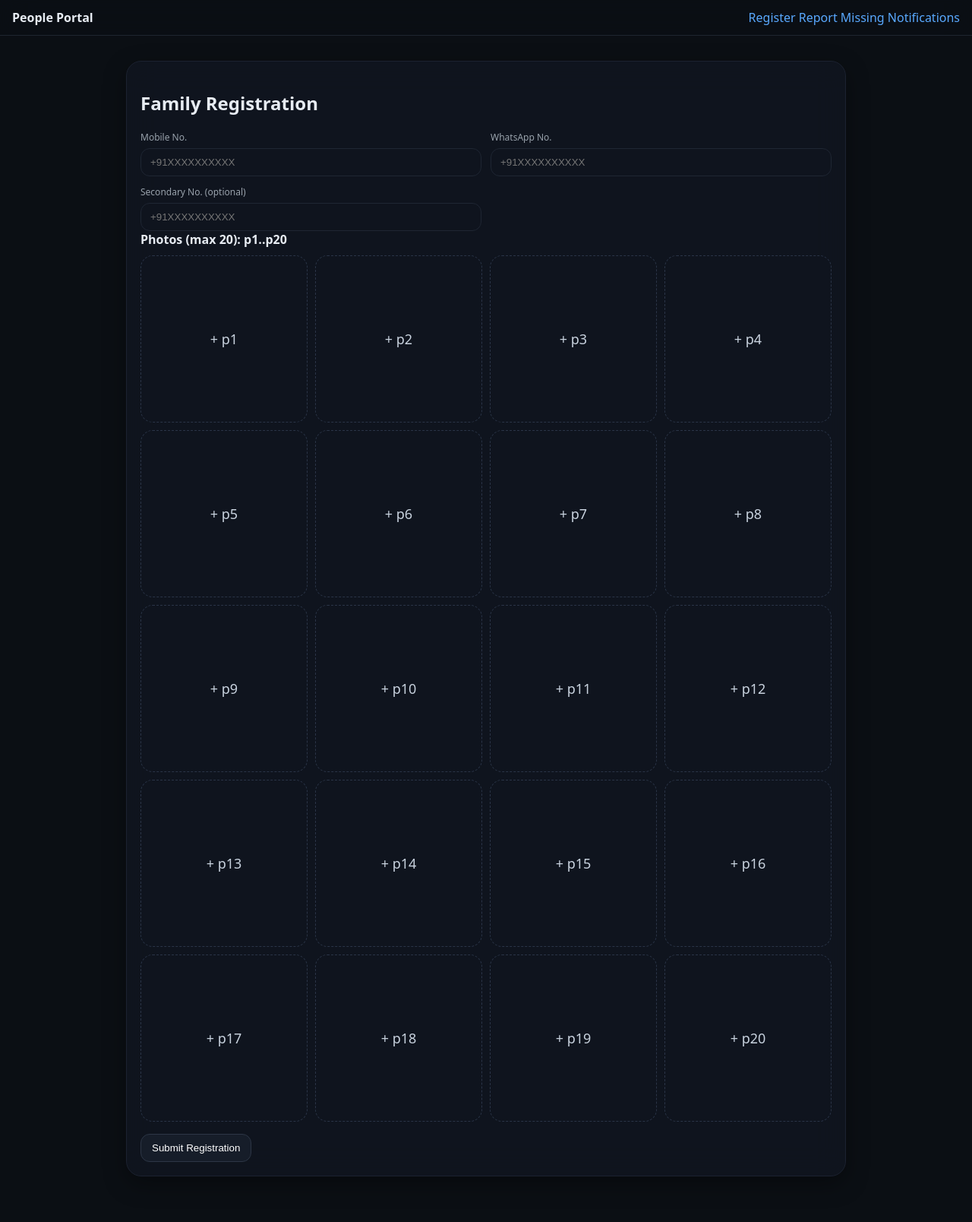
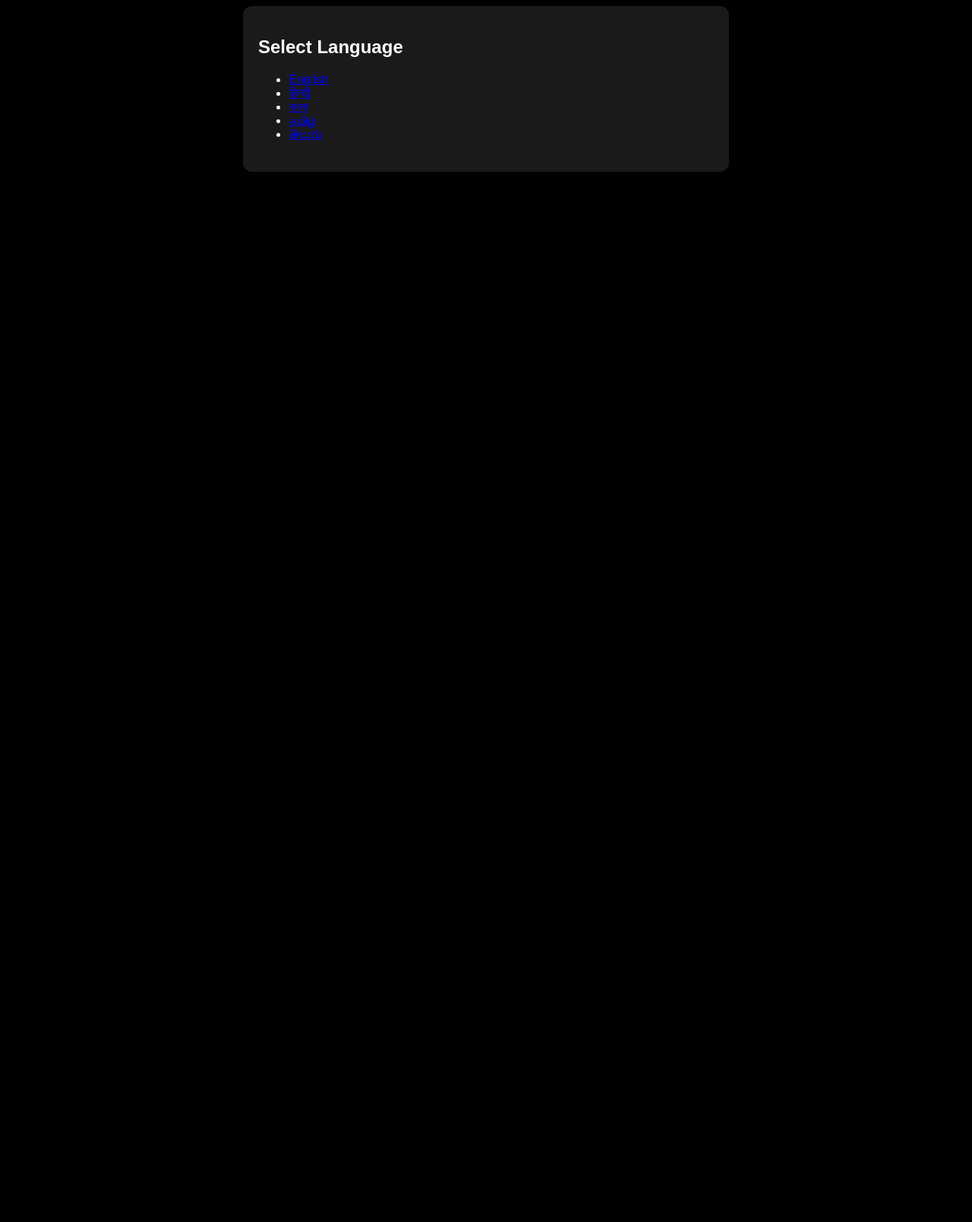
Before and after one commit to Noir3144/people_registration_r2_thumbs, a Flask app: page / in a window 1280 px wide. Shown: the whole page at 76% size. After the commit the page ends 226 px from the top, so only its background shows below. Run offline with Flask 3, Linux system fonts and the light colour scheme.

Commit message:
new file:   .env.example 	deleted:    README.md 	modified:   app.py 	modified:   requirements.txt 	modified:   static/script.js 	modified:   static/style.css 	modified:   templates/base.html 	new file:   templates/board.html 	modified:   templates/index.html 	new file:   templates/language.html 	modified:   templates/report.html

```diff
--- a/app.py
+++ b/app.py
@@ -1,128 +1,111 @@
-
 import os
-from flask import Flask, render_template, request, redirect, url_for, jsonify
 import boto3
-from botocore.config import Config
-from werkzeug.utils import secure_filename
+from flask import Flask, render_template, request, redirect, url_for, session
+from twilio.rest import Client
+from datetime import datetime
 
 app = Flask(__name__)
+app.secret_key = os.getenv("SECRET_KEY", "devkey")
 
-# --- S3 Client Setup (Cloudflare R2 / AWS S3 compatible) ---
+# --- Cloudflare R2 setup ---
 s3 = boto3.client(
     "s3",
     endpoint_url=os.getenv("S3_ENDPOINT"),
     aws_access_key_id=os.getenv("S3_KEY"),
     aws_secret_access_key=os.getenv("S3_SECRET"),
-    region_name=os.getenv("S3_REGION","auto"),
-    config=Config(signature_version="s3v4")
+    region_name=os.getenv("S3_REGION", "auto"),
 )
-BUCKET = os.getenv("S3_BUCKET")
-URL_EXPIRY = int(os.getenv("S3_URL_EXPIRY", "3600"))  # seconds
+BUCKET = os.getenv("S3_BUCKET", "people-registration")
 
-MAX_PICS = 20
-VALID_EXTS = {".jpg", ".jpeg", ".png", ".webp"}
+# --- Twilio setup ---
+twilio_sid = os.getenv("TWILIO_SID")
+twilio_auth = os.getenv("TWILIO_AUTH")
+twilio_whatsapp = os.getenv("TWILIO_WHATSAPP")
+twilio_client = Client(twilio_sid, twilio_auth)
 
-def safe_ext(filename):
-    ext = os.path.splitext(filename)[1].lower()
-    return ext if ext in VALID_EXTS else ".jpeg"
+SITE_URL = os.getenv("SITE_URL", "https://people-registration-r2-thumbs.onrender.com")
 
-def save_to_s3(file, folder, filename):
-    key = f"{folder}/{filename}"
-    s3.upload_fileobj(file, BUCKET, key)
-    return key
+# ---------------- Routes ----------------
+@app.route("/")
+def language():
+    return render_template("language.html")
 
-def presign(key):
-    return s3.generate_presigned_url(
-        "get_object",
-        Params={"Bucket": BUCKET, "Key": key},
-        ExpiresIn=URL_EXPIRY
-    )
+@app.route("/set_language/<lang>")
+def set_language(lang):
+    session["lang"] = lang
+    return redirect(url_for("index"))
 
-@app.route('/')
+@app.route("/index")
 def index():
-    return render_template("index.html")
+    return render_template("index.html", lang=session.get("lang", "English"))
 
-@app.route('/register', methods=['POST'])
+@app.route("/register", methods=["POST"])
 def register():
-    phone = (request.form.get('phone') or '').strip()
-    whatsapp = (request.form.get('whatsapp') or '').strip()
-    secondary = (request.form.get('secondary') or '').strip()
+    mobile = request.form.get("mobile")
+    whatsapp = request.form.get("whatsapp")
+    secondary = request.form.get("secondary")
+    folder = f"Registration/{mobile}/"
 
-    photos = request.files.getlist("family_photos")
+    # Save up to 20 uploaded photos
+    for i in range(1, 21):
+        file = request.files.get(f"photo{i}")
+        if file and file.filename:
+            ext = file.filename.rsplit(".", 1)[-1].lower()
+            filename = f"p{i}.{ext}"
+            key = folder + filename
+            s3.upload_fileobj(file, BUCKET, key)
 
-    # Enforce max 20 and rename to p1..p20 preserving/normalizing extension
-    for idx, f in enumerate(photos[:MAX_PICS], start=1):
-        if not f or not getattr(f, "filename", ""):
-            continue
-        ext = safe_ext(f.filename)
-        filename = f"p{idx}{ext}"
-        save_to_s3(f, f"Registration/{phone}", filename)
+    # Send WhatsApp confirmation
+    try:
+        twilio_client.messages.create(
+            from_=twilio_whatsapp,
+            body=f"✅ Registration successful!\nReopen portal: {SITE_URL}",
+            to=f"whatsapp:+91{whatsapp}"
+        )
+    except Exception as e:
+        print("Twilio error:", e)
 
-    return redirect(url_for('index'))
+    return "✅ Registration successful!"
 
-@app.route('/report', methods=['GET','POST'])
+@app.route("/report", methods=["GET", "POST"])
 def report():
-    if request.method == 'POST':
-        phone = (request.form.get('phone') or '').strip()
-        whatsapp = (request.form.get('whatsapp') or '').strip()
-        missing_code = (request.form.get('missing_code') or '').strip().lower()  # e.g., p2
-        desc = (request.form.get('description') or '')
+    if request.method == "POST":
+        mobile = request.form.get("mobile")
+        whatsapp = request.form.get("whatsapp")
+        member_code = request.form.get("missing")
+        desc = request.form.get("desc", "")
 
-        # Try possible extensions (we saved normalized but allow any valid ext)
-        src_key = None
-        for ext in [".jpeg", ".jpg", ".png", ".webp"]:
-            candidate = f"Registration/{phone}/{missing_code}{ext}"
-            try:
-                s3.head_object(Bucket=BUCKET, Key=candidate)
-                src_key = candidate
-                break
-            except Exception:
-                continue
+        src_key = f"Registration/{mobile}/{member_code}.jpg"
+        dst_folder = f"Missing/{mobile}/"
+        dst_key = dst_folder + f"{member_code}.jpg"
+        txt_key = dst_folder + f"{member_code}.txt"
 
-        if not src_key:
-            # fall back: assume .jpeg
-            src_key = f"Registration/{phone}/{missing_code}.jpeg"
+        # Copy the missing member photo to Missing/
+        try:
+            s3.copy_object(Bucket=BUCKET, CopySource={"Bucket": BUCKET, "Key": src_key}, Key=dst_key)
+            s3.put_object(Bucket=BUCKET, Key=txt_key, Body=desc.encode("utf-8"))
+        except Exception as e:
+            return f"Error: {e}"
 
-        dst_key = f"MissingReport/{phone}/{missing_code}.jpeg"
-        copy_source = {'Bucket': BUCKET, 'Key': src_key}
-        s3.copy(copy_source, BUCKET, dst_key)
-
-        if desc:
-            s3.put_object(Bucket=BUCKET, Key=f"MissingReport/{phone}/{missing_code}.txt", Body=desc.encode())
-
-        return redirect(url_for('index'))
+        return "🚨 Missing report filed!"
     return render_template("report.html")
 
-@app.route('/notifications')
-def notifications():
-    prefix = "MissingReport/"
-    items = []
-    continuation = None
-    while True:
-        kwargs = dict(Bucket=BUCKET, Prefix=prefix, MaxKeys=1000)
-        if continuation:
-            kwargs["ContinuationToken"] = continuation
-        resp = s3.list_objects_v2(**kwargs)
-        for obj in resp.get('Contents', []):
-            key = obj['Key']
-            if key.lower().endswith(('.jpg', '.jpeg', '.png', '.webp')):
-                parts = key.split("/")
-                if len(parts) >= 3:
-                    phone = parts[1]
-                    filename = parts[2]
-                    items.append({
-                        "phone": phone,
-                        "file": filename,
-                        "timestamp": obj['LastModified'].isoformat(),
-                        "url": presign(key)
-                    })
-        if resp.get("IsTruncated"):
-            continuation = resp.get("NextContinuationToken")
-        else:
-            break
-    # Newest first
-    items.sort(key=lambda x: x["timestamp"], reverse=True)
-    return jsonify(items)
+@app.route("/board")
+def board():
+    reports = []
+    try:
+        response = s3.list_objects_v2(Bucket=BUCKET, Prefix="Missing/")
+        if "Contents" in response:
+            for obj in response["Contents"]:
+                if obj["Key"].endswith(".txt"):
+                    phone = obj["Key"].split("/")[1]
+                    member_code = obj["Key"].split("/")[-1].replace(".txt", "")
+                    desc = s3.get_object(Bucket=BUCKET, Key=obj["Key"])["Body"].read().decode("utf-8")
+                    reports.append({"phone": phone, "code": member_code, "desc": desc})
+    except Exception as e:
+        print("Board error:", e)
+
+    return render_template("board.html", reports=reports)
 
 if __name__ == "__main__":
     app.run(host="0.0.0.0", port=5000)
--- a/requirements.txt
+++ b/requirements.txt
@@ -1,3 +1,4 @@
 Flask>=3.0
 boto3>=1.34
 gunicorn>=21.0
+twilio>=9.0
--- a/static/script.js
+++ b/static/script.js
@@ -1,140 +1,60 @@
+document.addEventListener("DOMContentLoaded", () => {
+  const photoSlots = document.getElementById("photoSlots");
+  const addPhotoBtn = document.getElementById("addPhoto");
+  let photoCount = 0;
+  const maxPhotos = 20;
 
-// ====== NOTIFICATIONS (with thumbnails) ======
-const Notif = (() => {
-  function fetchAndShow(listEl){
-    fetch('/notifications')
-      .then(r => r.json())
-      .then(data => {
-        listEl.innerHTML = '';
-        if (!data.length){
-          listEl.innerHTML = '<div class="muted">No notifications yet.</div>';
-          return;
-        }
-        data.forEach(item => {
-          const card = document.createElement('div');
-          card.className = 'thumb';
-          card.innerHTML = `
-            <img src="${item.url}" alt="${item.file}"/>
-            <div class="meta">
-              <div class="phone">${item.phone}</div>
-              <div class="file">${item.file}</div>
-              <div class="file" style="font-size:11px">${new Date(item.timestamp).toLocaleString()}</div>
-            </div>
-          `;
-          listEl.appendChild(card);
-        });
-      })
-      .catch(err => {
-        listEl.innerHTML = '<div class="muted">Failed to load notifications.</div>';
-        console.error(err);
-      });
-  }
-  function bind(){
-    const btn = document.getElementById('notif-btn');
-    const modal = document.getElementById('notif-modal');
-    const list = document.getElementById('notif-list');
-    const close = document.getElementById('close-notif');
-    if (!btn || !modal) return;
-    btn.addEventListener('click', (e)=>{ e.preventDefault(); modal.classList.remove('hidden'); fetchAndShow(list); });
-    close.addEventListener('click', ()=> modal.classList.add('hidden'));
-    modal.addEventListener('click', (ev)=>{ if (ev.target === modal) modal.classList.add('hidden'); });
-  }
-  return { init: bind };
-})();
+  function addPhotoSlot() {
+    if (photoCount >= maxPhotos) return;
+    photoCount++;
 
-// ====== Image Capture for Registration ======
-let cameraInput;
-const RegForm = (() => {
-  const MAX = 20;
-  let container;
-  let captured = new Array(MAX);
+    const slot = document.createElement("div");
+    slot.className = "photo-slot";
 
-  function createSlot(i, file){
-    const slot = document.createElement('div');
-    slot.className = 'slot';
-    slot.dataset.index = i;
-    if (file){
-      const url = URL.createObjectURL(file);
-      slot.innerHTML = `<img src="${url}"><span class="tag">p${i}</span>`;
-      const actions = document.createElement('div');
-      actions.className = 'slot-actions';
-      const remove = document.createElement('button'); remove.className='small-btn'; remove.textContent='Remove';
-      remove.addEventListener('click', (e)=>{ e.stopPropagation(); captured[i-1]=undefined; render(); });
-      const retake = document.createElement('button'); retake.className='small-btn'; retake.textContent='Retake';
-      retake.addEventListener('click', (e)=>{ e.stopPropagation(); openCamera(slot); });
-      actions.appendChild(remove); actions.appendChild(retake);
-      slot.appendChild(actions);
-    } else {
-      slot.classList.add('slot-empty');
-      slot.innerHTML = `<div class="plus">+ p${i}</div>`;
-      slot.addEventListener('click', ()=> openCamera(slot));
-    }
-    return slot;
+    const label = document.createElement("label");
+    label.textContent = `Photo p${photoCount}`;
+
+    const input = document.createElement("input");
+    input.type = "file";
+    input.name = `photo${photoCount}`;
+    input.accept = "image/*";
+    input.capture = "environment";
+
+    const imgPreview = document.createElement("img");
+    imgPreview.style.maxWidth = "100%";
+    imgPreview.style.display = "none";
+
+    const removeBtn = document.createElement("button");
+    removeBtn.type = "button";
+    removeBtn.textContent = "Remove";
+    removeBtn.style.display = "none";
+
+    input.addEventListener("change", () => {
+      if (input.files && input.files[0]) {
+        const reader = new FileReader();
+        reader.onload = e => {
+          imgPreview.src = e.target.result;
+          imgPreview.style.display = "block";
+          removeBtn.style.display = "block";
+        };
+        reader.readAsDataURL(input.files[0]);
+      }
+    });
+
+    removeBtn.addEventListener("click", () => {
+      slot.remove();
+      photoCount--;
+    });
+
+    slot.appendChild(label);
+    slot.appendChild(input);
+    slot.appendChild(imgPreview);
+    slot.appendChild(removeBtn);
+
+    photoSlots.appendChild(slot);
   }
 
-  function openCamera(slot){
-    if (!cameraInput){
-      cameraInput = document.createElement('input');
-      cameraInput.type = 'file';
-      cameraInput.accept = 'image/*';
-      cameraInput.capture = 'environment';
-      cameraInput.style.display = 'none';
-      document.body.appendChild(cameraInput);
-    }
-    const idx = parseInt(slot.dataset.index,10);
-    cameraInput.onchange = () => {
-      const f = cameraInput.files && cameraInput.files[0];
-      if (!f) return;
-      captured[idx-1] = f;
-      cameraInput.value = '';
-      render();
-    };
-    cameraInput.click();
-  }
+  addPhotoBtn.addEventListener("click", addPhotoSlot);
 
-  function render(){
-    container.innerHTML = '';
-    for (let i=1;i<=MAX;i++){
-      container.appendChild(createSlot(i, captured[i-1]));
-    }
-  }
-
-  function bindSubmit(){
-    const form = document.getElementById('reg-form');
-    form.addEventListener('submit', (e)=>{
-      e.preventDefault();
-      const fd = new FormData(form);
-      let any = false;
-      for (let i=0;i<MAX;i++){
-        const f = captured[i];
-        if (f){
-          any = True;
-          const ext = (f.name.split('.').pop() || 'jpeg').toLowerCase();
-          const filename = `p${i+1}.${ext}`;
-          fd.append('family_photos', new File([f], filename, {type: f.type || 'image/jpeg'}), filename);
-        }
-      }
-      if (!any){
-        alert('Please add at least one photo.');
-        return;
-      }
-      fetch(form.action, { method:'POST', body: fd })
-        .then(r => { if (r.redirected) window.location = r.url; else return r.text().then(alert); })
-        .catch(err => alert('Upload failed: ' + err));
-    });
-  }
-
-  function init(){
-    container = document.getElementById('camera-slots');
-    if (!container) return;
-    render();
-    bindSubmit();
-  }
-
-  return { init };
-})();
-
-document.addEventListener('DOMContentLoaded', ()=>{
-  Notif.init();
-  RegForm.init();
+  addPhotoSlot(); // first slot
 });
--- a/static/style.css
+++ b/static/style.css
@@ -1,38 +1,3 @@
-
-:root { --bg:#0b0f14; --card:#121823cc; --text:#e7ecf3; --muted:#9aa3ad; --accent:#5aa9ff; }
-*{box-sizing:border-box}
-body{margin:0;font-family:ui-sans-serif,system-ui,-apple-system,Segoe UI,Roboto,Inter;background:var(--bg);color:var(--text)}
-a{color:var(--accent);text-decoration:none}
-.container{max-width:980px;margin:80px auto 60px;padding:0 16px}
-.topbar{position:fixed;top:0;left:0;right:0;display:flex;align-items:center;justify-content:space-between;
-  padding:12px 16px;backdrop-filter:blur(16px);background:rgba(10,14,20,.5);border-bottom:1px solid #1e2530}
-.brand{font-weight:700}
-.card{padding:18px;border-radius:20px;background:rgba(18,24,35,.7);backdrop-filter:blur(20px);box-shadow:0 10px 30px rgba(0,0,0,.35);border:1px solid #1c2230}
-.grid-2{display:grid;grid-template-columns:1fr 1fr;gap:12px}
-.form-field label{display:block;font-size:12px;color:var(--muted);margin-bottom:6px}
-.form-field input, .form-field textarea{width:100%;padding:10px 12px;border-radius:12px;background:#0f141e;border:1px solid #1f2633;color:var(--text)}
-.muted{color:var(--muted)}
-.actions{margin-top:16px}
-.btn{padding:10px 14px;border-radius:12px;border:1px solid #2d3646;background:#161d29;color:#fff;cursor:pointer}
-.glass{backdrop-filter:blur(20px)}
-.flash{margin:12px 0;padding:10px;border-radius:12px;background:#122033;color:#d7e8ff;border:1px solid #1f3a5c}
-/* slots */
-.slots{display:grid;grid-template-columns:repeat(4,1fr);gap:10px;margin-top:10px}
-.slot{position:relative;aspect-ratio:1/1;border-radius:16px;background:#0f141e;border:1px dashed #2a3447;display:flex;align-items:center;justify-content:center;overflow:hidden}
-.slot img{position:absolute;inset:0;width:100%;height:100%;object-fit:cover}
-.slot .plus{font-size:18px;color:#c9d3df}
-.slot .tag{position:absolute;top:6px;left:6px;background:rgba(0,0,0,.5);border-radius:10px;padding:2px 8px;font-size:12px}
-.slot-actions{position:absolute;inset:auto 6px 6px 6px;display:flex;gap:6px;justify-content:space-between}
-.small-btn{padding:6px 8px;border-radius:10px;border:1px solid #2d3646;background:#141b26;color:#fff;cursor:pointer;font-size:12px}
-/* modal */
-.modal.hidden{display:none}
-.modal{position:fixed;inset:0;background:rgba(0,0,0,.5);display:flex;align-items:center;justify-content:center;padding:20px}
-.modal-card{width:min(900px,95vw);max-height:85vh;overflow:auto;border-radius:20px;padding:16px}
-.modal-head{display:flex;justify-content:space-between;align-items:center;border-bottom:1px solid #1e2530;padding-bottom:8px;margin-bottom:12px}
-.icon-btn{border:0;background:transparent;color:#fff;font-size:22px;cursor:pointer}
-.notif-list.grid{display:grid;grid-template-columns:repeat(auto-fill,minmax(180px,1fr));gap:12px}
-.thumb{border-radius:12px;overflow:hidden;background:#0f141e;border:1px solid #1e2530}
-.thumb img{display:block;width:100%;height:160px;object-fit:cover}
-.thumb .meta{padding:8px}
-.thumb .meta .phone{font-weight:600}
-.thumb .meta .file{font-size:12px;color:var(--muted)}
+body { background: #000; color: #fff; font-family: sans-serif; }
+.container { max-width: 600px; margin: auto; padding: 20px; backdrop-filter: blur(10px); background: rgba(255,255,255,0.1); border-radius: 12px; }
+button { margin-top: 10px; padding: 10px; border: none; border-radius: 8px; background: #444; color: white; }
--- a/templates/base.html
+++ b/templates/base.html
@@ -1,34 +1,12 @@
-
 <!DOCTYPE html>
-<html lang="en">
+<html>
 <head>
-  <meta charset="UTF-8">
-  <meta name="viewport" content="width=device-width, initial-scale=1.0">
   <title>People Registration</title>
   <link rel="stylesheet" href="{{ url_for('static', filename='style.css') }}">
-  <script defer src="{{ url_for('static', filename='script.js') }}"></script>
 </head>
 <body>
-  <header class="topbar glass">
-    <div class="brand">People Portal</div>
-    <nav>
-      <a href="{{ url_for('index') }}">Register</a>
-      <a href="{{ url_for('report') }}">Report Missing</a>
-      <a href="#" id="notif-btn">Notifications</a>
-    </nav>
-  </header>
-  <main class="container">
+  <div class="container">
     {% block content %}{% endblock %}
-  </main>
-
-  <div id="notif-modal" class="modal hidden">
-    <div class="modal-card glass">
-      <div class="modal-head">
-        <h3>Notification Board</h3>
-        <button id="close-notif" class="icon-btn">×</button>
-      </div>
-      <div id="notif-list" class="notif-list grid"></div>
-    </div>
   </div>
 </body>
 </html>
--- a/templates/index.html
+++ b/templates/index.html
@@ -1,30 +1,19 @@
-
 {% extends "base.html" %}
 {% block content %}
-<section class="card glass">
-  <h2>Family Registration</h2>
-  <form id="reg-form" action="/register" method="post" enctype="multipart/form-data">
-    <div class="grid-2">
-      <div class="form-field">
-        <label>Mobile No.</label>
-        <input type="tel" name="phone" required placeholder="+91XXXXXXXXXX">
-      </div>
-      <div class="form-field">
-        <label>WhatsApp No.</label>
-        <input type="tel" name="whatsapp" required placeholder="+91XXXXXXXXXX">
-      </div>
-      <div class="form-field">
-        <label>Secondary No. (optional)</label>
-        <input type="tel" name="secondary" placeholder="+91XXXXXXXXXX">
-      </div>
-    </div>
+<h2>Registration Form ({{ lang }})</h2>
+<form id="regForm" action="/register" method="POST" enctype="multipart/form-data">
+  <label>Mobile Number*</label>
+  <input type="text" name="mobile" required>
 
-    <div class="slots-head"><strong>Photos (max 20): p1..p20</strong></div>
-    <div id="camera-slots" class="slots"></div>
+  <label>WhatsApp Number*</label>
+  <input type="text" name="whatsapp" required>
 
-    <div class="actions">
-      <button type="submit" class="btn">Submit Registration</button>
-    </div>
-  </form>
-</section>
+  <label>Secondary Contact</label>
+  <input type="text" name="secondary">
+
+  <div id="photoSlots"></div>
+  <button type="button" id="addPhoto">+ Add Photo</button>
+
+  <button type="submit">Submit Application</button>
+</form>
 {% endblock %}
--- /dev/null
+++ b/templates/language.html
@@ -0,0 +1,11 @@
+{% extends "base.html" %}
+{% block content %}
+<h2>Select Language</h2>
+<ul>
+  <li><a href="{{ url_for('set_language', lang='English') }}">English</a></li>
+  <li><a href="{{ url_for('set_language', lang='Hindi') }}">हिन्दी</a></li>
+  <li><a href="{{ url_for('set_language', lang='Bengali') }}">বাংলা</a></li>
+  <li><a href="{{ url_for('set_language', lang='Tamil') }}">தமிழ்</a></li>
+  <li><a href="{{ url_for('set_language', lang='Telugu') }}">తెలుగు</a></li>
+</ul>
+{% endblock %}
```
Also changed, not shown: templates/board.html (added, +13 -0 lines), templates/report.html (+16 -27 lines), README.md (deleted), 1 other file.
